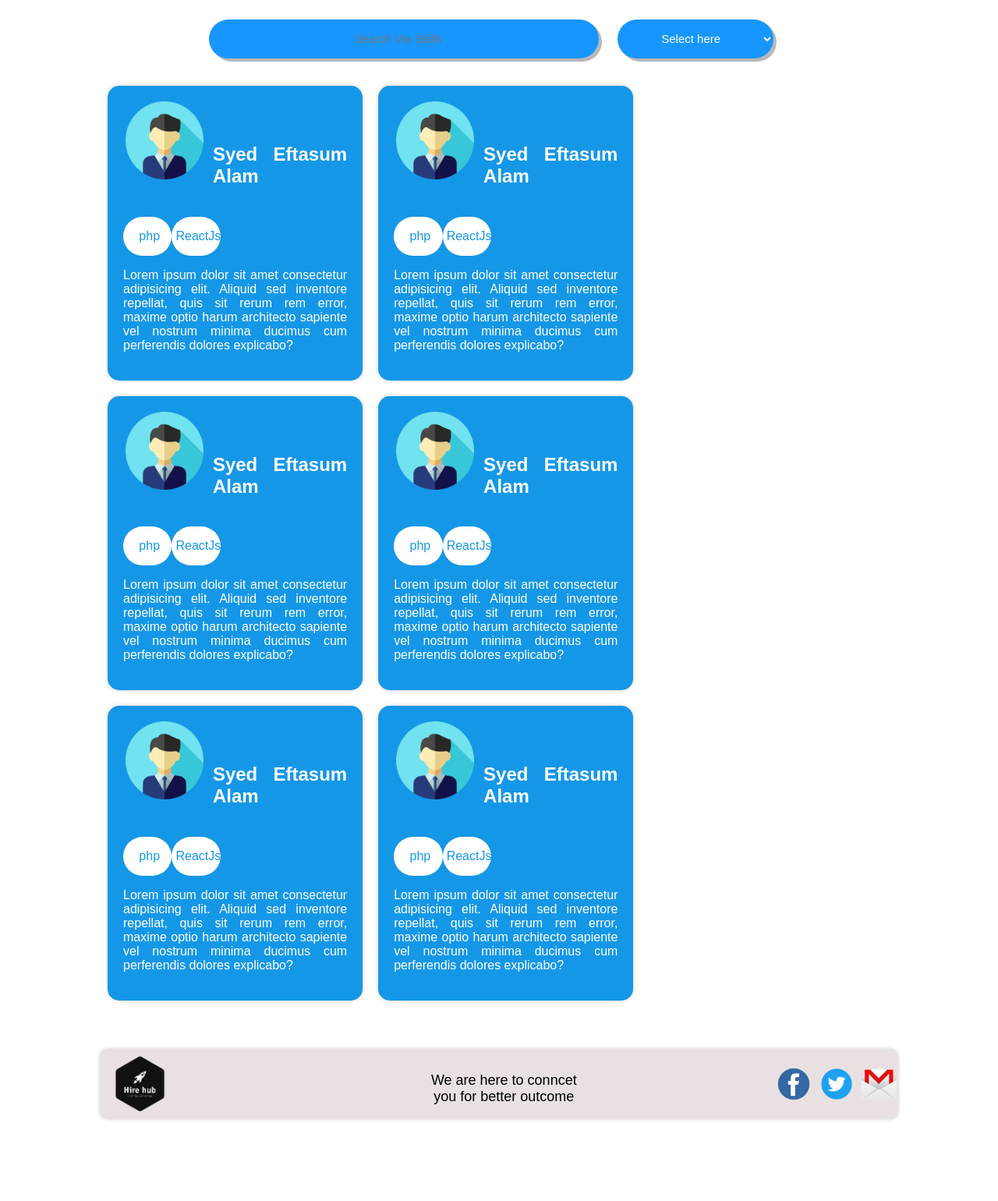
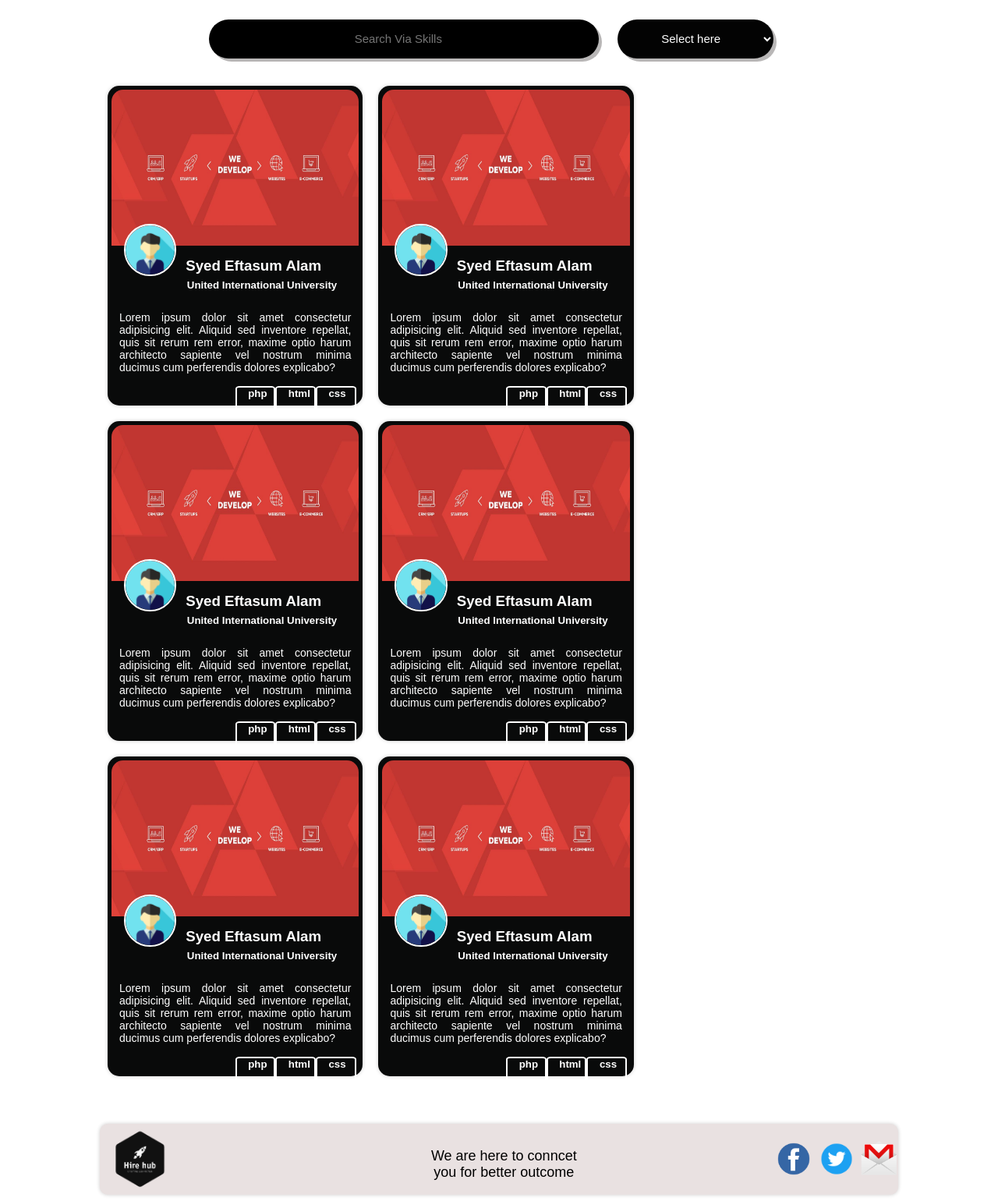
Before and after one commit to Miad-201076/HireHub, a PHP site: page /Employer/jobseekers.html in a window 1280 px wide. Shown: the part 70-1610 px from the top of the page at 78% size. Before the commit the page ends 1507 px from the top, so only its background shows below. Run offline with PHP 8.4, Linux system fonts and the light colour scheme.

Commit message:
Card Design change
Card Design change

```diff
--- a/Employer/employer.css
+++ b/Employer/employer.css
@@ -144,7 +144,7 @@
          text-align: center;
          margin: 20px;
          text-decoration: none ;
-         background-color: #1796ff;
+         background-color: #030303;
          color: #ffffff;
          border: none;
          text-decoration: none;
@@ -158,7 +158,7 @@
         text-align: center;
         text-decoration: none ;
         color: rgb(255, 255, 255);
-        background-color: #1796ff;
+        background-color: #000000;
         border: none;
         box-shadow: 4px 4px 0 0 rgb(185, 183, 183);
 
@@ -172,15 +172,17 @@
     }
 
     .card {
-      width: calc(30% - 20px);
+      width: 31%;
+      height:  400px;
       text-align: justify;
       margin: 10px;
-      padding: 20px;
-      color: aliceblue;
-      background-color: #1597e7;
+      background-color: #090a0a;
       border-radius: 15px;
       box-shadow: 0 0 5px rgba(0, 0, 0, 0.2);
       transition: 0.3s;
+      color: #ffffff;
+      text-decoration: none;
+      padding: 5px;
 
 
     }
@@ -265,51 +267,99 @@
       box-shadow: 0 0 5px rgba(0, 0, 0, 0.2);
       transform: translateY(-5px);
       background-color: #ffffff;
-      color: #1597e7;
+      color: #000000;
       transition: 0.3s;
 
     }
     .card a{
       text-decoration: none;
-      color: #ffffff;
-      margin-left: -4%;
-      width: 108%;
-      /* display: flex; */
 
     }
-    .card a:hover{
+    .card:hover a{
       text-decoration: none;
-      color: #1597e7;
-    }
-    .card a h2{
-      margin-left: 40%;
-      margin-top: -50px;
+      color: #000000;
 
     }
-    .card a h2:hover{
-      color: #1597e7;
+    .card:hover p{
+      color: #000000;
+
     }
-    .card a img{
-      height: 100;
-      width: 100px;
+    .card:hover h3{
+      color: #000000;
+
+    }
+    .card:hover h5{
+      color: #000000;
+
+    }
+    .card h3{
+      margin-top: -9%;
+      text-decoration: none;
+      color: #ffffff;
+      margin-left: 30%;
+      font-weight: 710;
+
+    }
+    .card h5{
+      margin-top: -4%;
+      text-decoration: none;
+      color: #ffffff;
+      margin-left: 30.5%;
+      font-weight: 710;
+
+    }
+    .card p{
+      text-align: justify;
+      margin-top: -2%;
+      text-decoration: none;
+      color: #ffffff;
+      padding: 10px;
+      font-size: 14px;
+      font-weight: 500;
+
+    }
+    .card img{
+      width: 100%;
+      height: 50%;
+      border-radius: 15px 15px 0 0;
+    }
+    .card .profileimg img{
+      width: 20%;
+      height: 100%;
+      border-radius: 50%;
+      margin-top: -10%;
       margin-left: 5%;
     }
     .tag{
+      width: 50%;
+      margin-left: 50%;
+      position: relative;
       display: flex;
+
+
     }
     .tg{
-      padding-left: 5px;
-      height: 50px;
-      width: 20%;
-      background-color: #ffffff;
-      color: #1597e7;
-      border-radius: 30px;
-      text-align: center;
+     width: 30%;
+     border: 2px solid #ffffff;
+     align-items: center;
+     justify-content: center;
+     border-radius: 10%;
+     margin-top: -5%;
+     height: 30px;
+
+
+
+
     }
-    .tg:hover{
-      background-color: #1597e7;
+    .tg h5{
+      margin-top: 1%;
+      text-decoration: none;
       color: #ffffff;
     }
+
+
+
+
     .icon{
       display: flex;
       margin-left: 24%;
--- a/Employer/jobseekers.html
+++ b/Employer/jobseekers.html
@@ -74,118 +74,150 @@
             <div class="card-container">
                 <div class="card">
                   <a href="" >
-                    <img src="../images/profilepics.png" alt="" id="cover">
-                    <h2 >Syed Eftasum Alam</h2>
-                    <br>
+                    <img src="../images/web.jpg" alt="">
+                    <div class="profileimg">
+                      <img src="../images/profilepics.png" alt="">
+                    </div>
+                    <h3>Syed Eftasum Alam</h3>
+                    <h5>United International University</h5>
+                    <p>Lorem ipsum dolor sit amet consectetur adipisicing elit. Aliquid sed inventore repellat, quis sit rerum rem error, maxime optio harum architecto sapiente vel nostrum minima ducimus cum perferendis dolores explicabo?</p>
                     <div class="tag">
                       <div class="tg">
-                          <p>php</p>
+                        <h5>php</h5>
                       </div>
                       <div class="tg">
-                        <p>ReactJs</p>
+                        <h5>html</h5>
+                      </div>
+                      <div class="tg">
+                        <h5>css</h5>
                       </div>
 
                   </div>
-                    <p>Lorem ipsum dolor sit amet consectetur adipisicing elit. Aliquid sed inventore repellat, quis sit rerum rem error, maxime optio harum architecto sapiente vel nostrum minima ducimus cum perferendis dolores explicabo?</p>
-
                   </a>
 
                 </div>
                 <div class="card">
                   <a href="" >
+                    <img src="../images/web.jpg" alt="">
+                    <div class="profileimg">
                       <img src="../images/profilepics.png" alt="">
-                    <h2 >Syed Eftasum Alam</h2>
-                    <br>
+                    </div>
+                    <h3>Syed Eftasum Alam</h3>
+                    <h5>United International University</h5>
+                    <p>Lorem ipsum dolor sit amet consectetur adipisicing elit. Aliquid sed inventore repellat, quis sit rerum rem error, maxime optio harum architecto sapiente vel nostrum minima ducimus cum perferendis dolores explicabo?</p>
                     <div class="tag">
                       <div class="tg">
-                          <p>php</p>
+                        <h5>php</h5>
                       </div>
                       <div class="tg">
-                        <p>ReactJs</p>
+                        <h5>html</h5>
+                      </div>
+                      <div class="tg">
+                        <h5>css</h5>
                       </div>
 
                   </div>
-                    <p>Lorem ipsum dolor sit amet consectetur adipisicing elit. Aliquid sed inventore repellat, quis sit rerum rem error, maxime optio harum architecto sapiente vel nostrum minima ducimus cum perferendis dolores explicabo?</p>
-
                   </a>
 
                 </div>
                 <div class="card">
                   <a href="" >
+                    <img src="../images/web.jpg" alt="">
+                    <div class="profileimg">
                       <img src="../images/profilepics.png" alt="">
-                    <h2 >Syed Eftasum Alam</h2>
-                    <br>
+                    </div>
+                    <h3>Syed Eftasum Alam</h3>
+                    <h5>United International University</h5>
+                    <p>Lorem ipsum dolor sit amet consectetur adipisicing elit. Aliquid sed inventore repellat, quis sit rerum rem error, maxime optio harum architecto sapiente vel nostrum minima ducimus cum perferendis dolores explicabo?</p>
                     <div class="tag">
                       <div class="tg">
-                          <p>php</p>
+                        <h5>php</h5>
                       </div>
                       <div class="tg">
-                        <p>ReactJs</p>
+                        <h5>html</h5>
+                      </div>
+                      <div class="tg">
+                        <h5>css</h5>
                       </div>
 
                   </div>
-                    <p>Lorem ipsum dolor sit amet consectetur adipisicing elit. Aliquid sed inventore repellat, quis sit rerum rem error, maxime optio harum architecto sapiente vel nostrum minima ducimus cum perferendis dolores explicabo?</p>
-
                   </a>
 
                 </div>
                 <div class="card">
                   <a href="" >
+                    <img src="../images/web.jpg" alt="">
+                    <div class="profileimg">
                       <img src="../images/profilepics.png" alt="">
-                    <h2 >Syed Eftasum Alam</h2>
-                    <br>
+                    </div>
+                    <h3>Syed Eftasum Alam</h3>
+                    <h5>United International University</h5>
+                    <p>Lorem ipsum dolor sit amet consectetur adipisicing elit. Aliquid sed inventore repellat, quis sit rerum rem error, maxime optio harum architecto sapiente vel nostrum minima ducimus cum perferendis dolores explicabo?</p>
                     <div class="tag">
                       <div class="tg">
-                          <p>php</p>
+                        <h5>php</h5>
                       </div>
                       <div class="tg">
-                        <p>ReactJs</p>
+                        <h5>html</h5>
+                      </div>
+                      <div class="tg">
+                        <h5>css</h5>
                       </div>
 
                   </div>
-                    <p>Lorem ipsum dolor sit amet consectetur adipisicing elit. Aliquid sed inventore repellat, quis sit rerum rem error, maxime optio harum architecto sapiente vel nostrum minima ducimus cum perferendis dolores explicabo?</p>
-
                   </a>
 
                 </div>
                 <div class="card">
                   <a href="" >
+                    <img src="../images/web.jpg" alt="">
+                    <div class="profileimg">
                       <img src="../images/profilepics.png" alt="">
-                    <h2 >Syed Eftasum Alam</h2>
-                    <br>
+                    </div>
+                    <h3>Syed Eftasum Alam</h3>
+                    <h5>United International University</h5>
+                    <p>Lorem ipsum dolor sit amet consectetur adipisicing elit. Aliquid sed inventore repellat, quis sit rerum rem error, maxime optio harum architecto sapiente vel nostrum minima ducimus cum perferendis dolores explicabo?</p>
                     <div class="tag">
                       <div class="tg">
-                          <p>php</p>
+                        <h5>php</h5>
                       </div>
                       <div class="tg">
-                        <p>ReactJs</p>
+                        <h5>html</h5>
+                      </div>
+                      <div class="tg">
+                        <h5>css</h5>
                       </div>
 
                   </div>
-                    <p>Lorem ipsum dolor sit amet consectetur adipisicing elit. Aliquid sed inventore repellat, quis sit rerum rem error, maxime optio harum architecto sapiente vel nostrum minima ducimus cum perferendis dolores explicabo?</p>
-
                   </a>
 
                 </div>
                 <div class="card">
                   <a href="" >
+                    <img src="../images/web.jpg" alt="">
+                    <div class="profileimg">
                       <img src="../images/profilepics.png" alt="">
-                    <h2 >Syed Eftasum Alam</h2>
-                    <br>
+                    </div>
+                    <h3>Syed Eftasum Alam</h3>
+                    <h5>United International University</h5>
+                    <p>Lorem ipsum dolor sit amet consectetur adipisicing elit. Aliquid sed inventore repellat, quis sit rerum rem error, maxime optio harum architecto sapiente vel nostrum minima ducimus cum perferendis dolores explicabo?</p>
                     <div class="tag">
                       <div class="tg">
-                          <p>php</p>
+                        <h5>php</h5>
                       </div>
                       <div class="tg">
-                        <p>ReactJs</p>
+                        <h5>html</h5>
+                      </div>
+                      <div class="tg">
+                        <h5>css</h5>
                       </div>
 
                   </div>
-                    <p>Lorem ipsum dolor sit amet consectetur adipisicing elit. Aliquid sed inventore repellat, quis sit rerum rem error, maxime optio harum architecto sapiente vel nostrum minima ducimus cum perferendis dolores explicabo?</p>
-
                   </a>
 
                 </div>
+
+
              </div>
         </div>
      </main>
--- a/signupEmployee.html
+++ b/signupEmployee.html
@@ -86,6 +86,8 @@
       <form action="#" method="post">
         <label for="">Profile Picture</label>
         <input type="file" name="profilepic" id="" class="cv" placeholder="Profile Picture" value="Profile picture" required>
+        <label for="">Cover Picture</label>
+        <input type="file" name="coverpic" id="" class="cv" placeholder="Profile Picture" value="Profile picture" required>
         <input type="text" name="name" class="email" placeholder="Name" required>
         <input type="email" name="email" class="email" placeholder="Email" required>
         <input type="date" name="dob" class="email" placeholder="Date of Birth" required>
@@ -115,7 +117,7 @@
         <input type="file" name="cv" id="" class="cv" placeholder="Upload Your CV" value="CV">
         <br>
         <textarea name="description" id="" class="email" cols="20" rows="6" placeholder="your short description..." required></textarea>
-       <input type="submit" name="submit" class="sign-in-button" id="">
+       <input type="submit" name="submit" class="sign-in-button" id="" value="Sign Up">
 
       </form>
 
```
Also changed, not shown: Employer/company.html (+20 -0 lines), images/web.jpg (added). Lines whose indentation alone changed are shown as unchanged.
